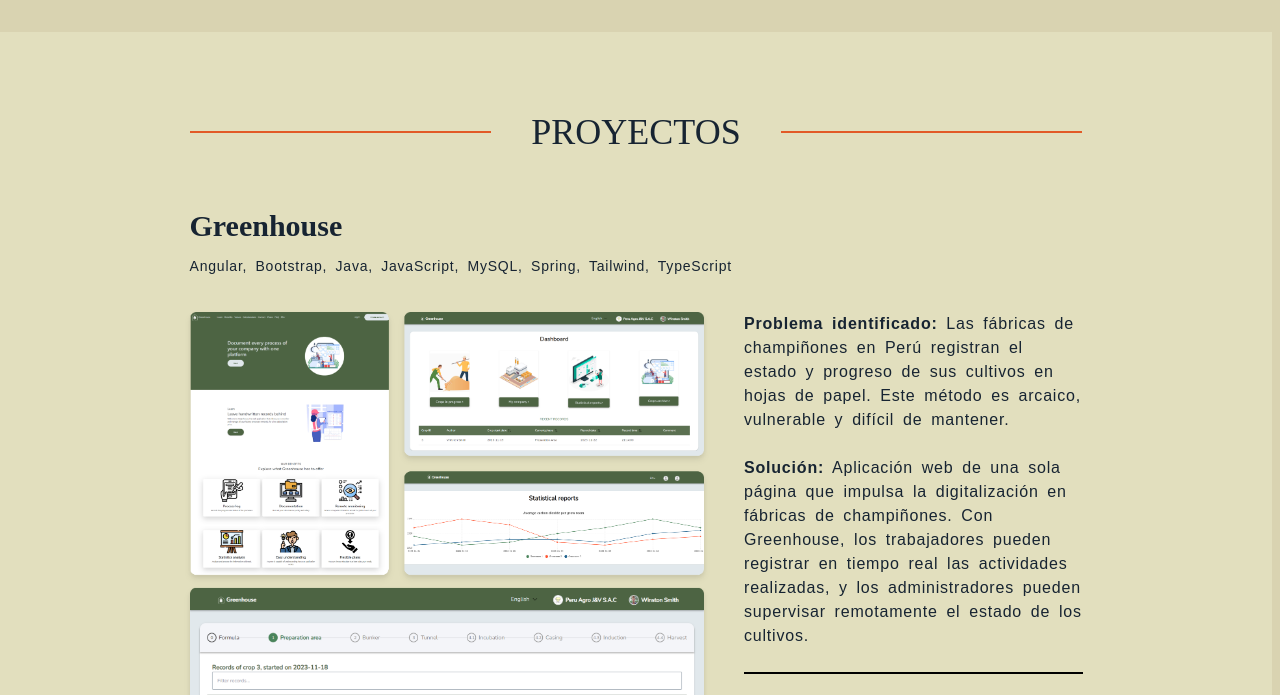
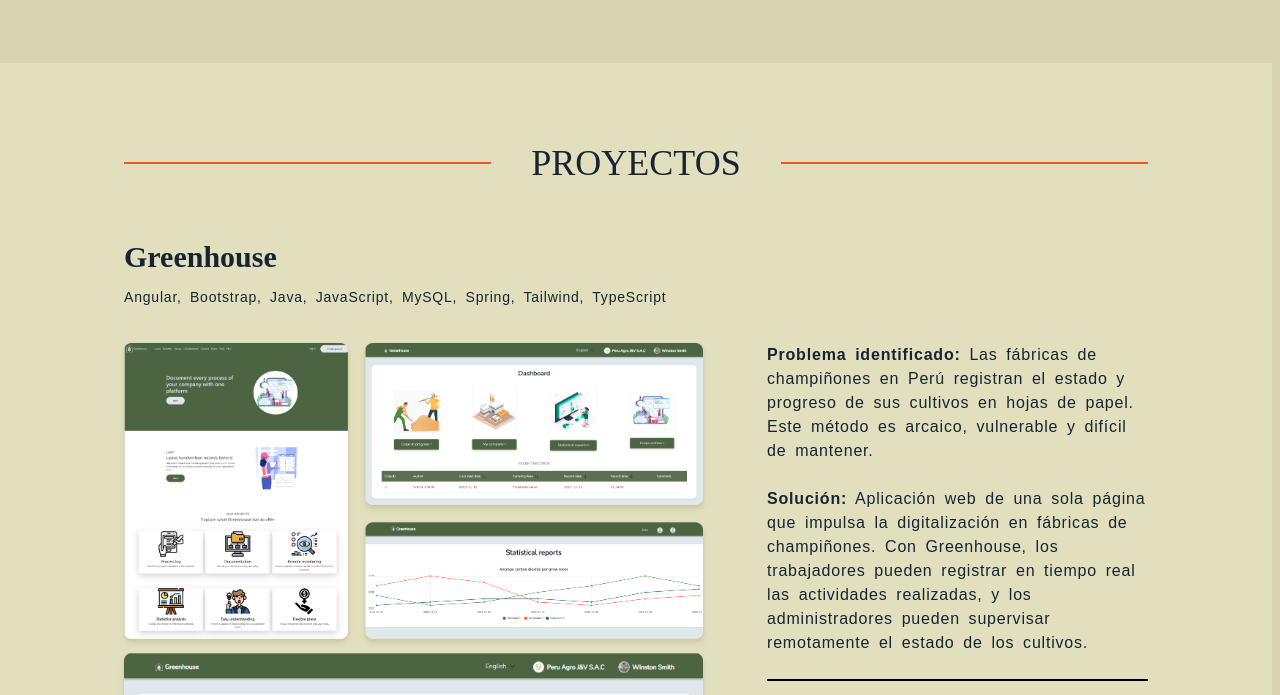
Before and after one commit to alanegd/alangalavis-portfolio, a Gatsby site: page / in a window 1280 px wide. Shown: the part 1290-1985 px from the top of the page. Built offline with nearby package versions, Linux system fonts and the light colour scheme; Gatsby itself is replaced by a stand-in of ours.

Commit message:
chore: Updated layout size

```diff
--- a/src/components/layout/Project.js
+++ b/src/components/layout/Project.js
@@ -13,7 +13,7 @@ export default function Project({ project }) {
         <p className="text-sm">{stack.join(', ')}</p>
       </div>
 
-      <div className="flex flex-col lg:flex-row md:gap-10">
+      <div className="flex flex-col lg:flex-row md:gap-16">
         <div className="lg:w-[76%] mb-9">
           <Image filename={image} alt={title} classes="w-full drop-shadow-md" />
         </div>
--- a/src/components/sections/AboutSection.js
+++ b/src/components/sections/AboutSection.js
@@ -7,7 +7,7 @@ import { faDownload } from '@fortawesome/free-solid-svg-icons';
 export default function AboutSection() {
   return (
     <section id="about" className={`${styles.about} my-10 p-10 md:px-20 items-center md:flex justify-between`}>
-      <div className="max-w-[893px] mx-auto">
+      <div className="max-w-screen-lg mx-auto">
         <div className="flex flex-col md:flex-row justify-center mb-12 text-center items-center">
           <hr className="w-full h-0.5 bg-[#E25A27] border-0 mb-2 hidden md:block" />
           <h2 className="md:mx-10 mb-2 text-4xl md:text-4xl text-[#172432] uppercase whitespace-nowrap">
--- a/src/components/sections/ProjectsSection.js
+++ b/src/components/sections/ProjectsSection.js
@@ -12,7 +12,7 @@ export default function ProjectsSection() {
       id="projects"
       className={`${styles.projects} mt-10 p-10 md:px-20 items-center md:flex justify-between`}
     >
-      <div className="max-w-[893px] my-10 mx-auto">
+      <div className="max-w-screen-lg my-10 mx-auto">
         <div className="flex flex-col md:flex-row justify-center text-center items-center">
           <hr className="w-full h-0.5 bg-[#E25A27] border-0 mb-2 hidden md:block" />
           <h2 className="md:mx-10 mb-2 font-regular text-4xl md:text-4xl text-[#172432] uppercase whitespace-nowrap">
```
